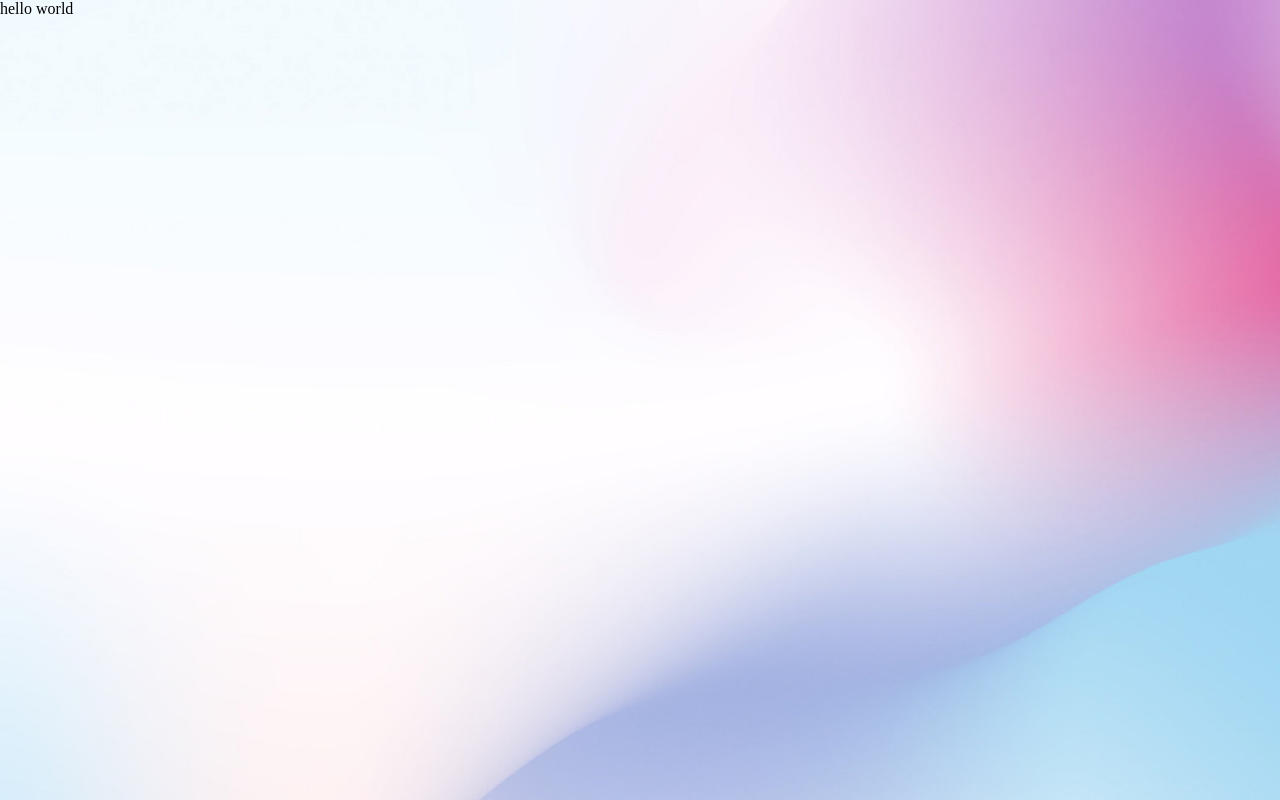
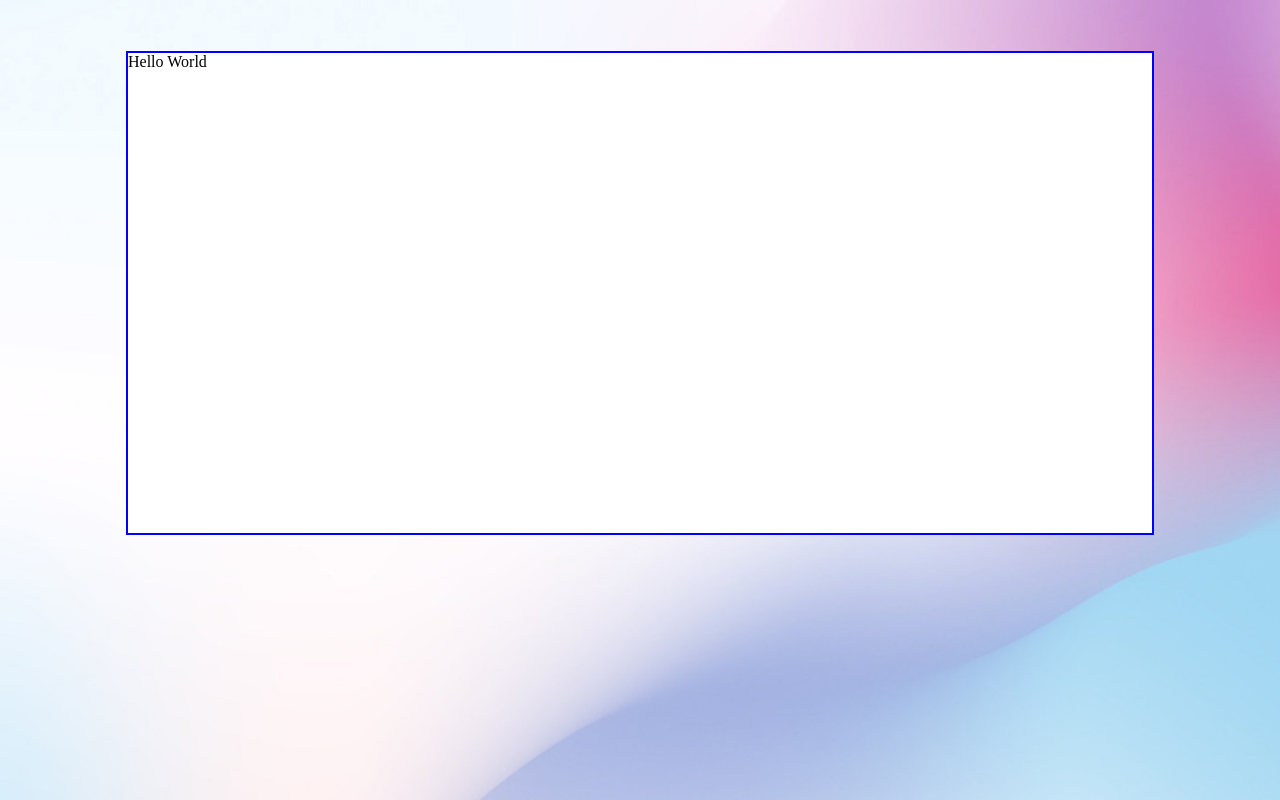
Before and after one commit to leoarthurwall/claromentis-ui, a React (Create React App) app: page / in a window 1280 px wide. Built offline with nearby package versions, Linux system fonts and the light colour scheme.

Commit message:
created and positioned the outer container of the main component

```diff
--- a/src/App.js
+++ b/src/App.js
@@ -1,12 +1,15 @@
-import './index.css';
+import styled from "styled-components";
+
+const AppContainer = styled.div`
+  margin-top: 5%;
+  height: 60vh;
+  width: 80vw;
+  background-color: white;
+  border: 2px solid blue;
+`;
 
 function App() {
-  return (
-    <div className="App">
-
-      hello world
-    </div>
-  );
+  return <AppContainer>Hello World</AppContainer>;
 }
 
 export default App;
--- a/src/index.css
+++ b/src/index.css
@@ -1,12 +1,9 @@
 body {
   margin: 0;
   background-image: url("/public/assets/background-FHD.jpg");
+  background-size: cover;
+  display: flex;
+  justify-content: center;
+  width: 100vw;
   height: 100vh;
-  width: 100vw;
-  background-size: cover;
 }
-
-code {
-  font-family: source-code-pro, Menlo, Monaco, Consolas, 'Courier New',
-    monospace;
-}
```
